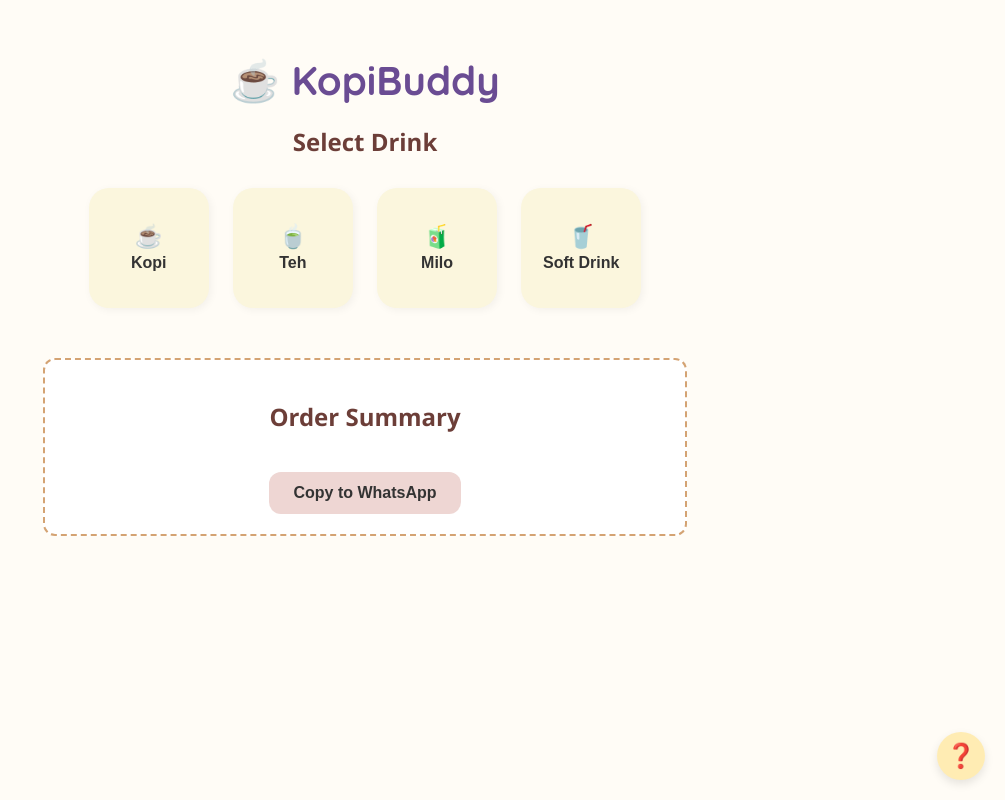
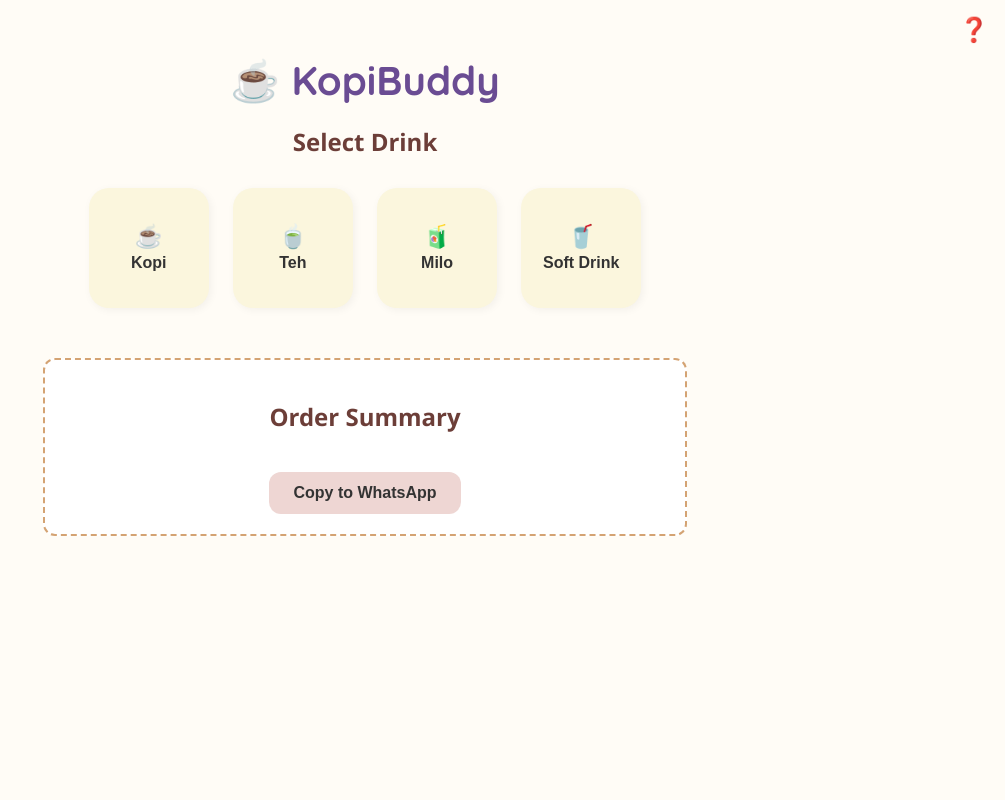
Before and after one commit to RWUltima/KopiBuddy, a website: page public/index.html in a window 1280 px wide. Shown: the whole page, without its empty margins (275-1280 px from the left). Drawn offline with Linux system fonts and the light colour scheme.

Commit message:
Updated help button

```diff
--- a/public/style.css
+++ b/public/style.css
@@ -225,6 +225,11 @@ h2 {
     padding-right: 10px;
     font-size: 1rem;
   }
+
+  #helpBtn {
+  font-size: 18px;
+  opacity: 0.7;
+}
 }
 
 /* Remove Safari/Apple auto-link coloring */
@@ -241,17 +246,16 @@ a, a:visited, a:hover, a:active {
 
 #helpBtn {
   position: fixed;
-  bottom: 20px;
-  right: 20px;
-  background: #ffecb3;
+  top: 16px;
+  right: 16px;
+  background: none;
   border: none;
-  border-radius: 50%;
-  width: 48px;
-  height: 48px;
   font-size: 24px;
-  box-shadow: 0 4px 10px rgba(0,0,0,0.1);
+  color: #444;
+  box-shadow: none;
   cursor: pointer;
   z-index: 1000;
+  padding: 0;
 }
 
 .modal {
```
